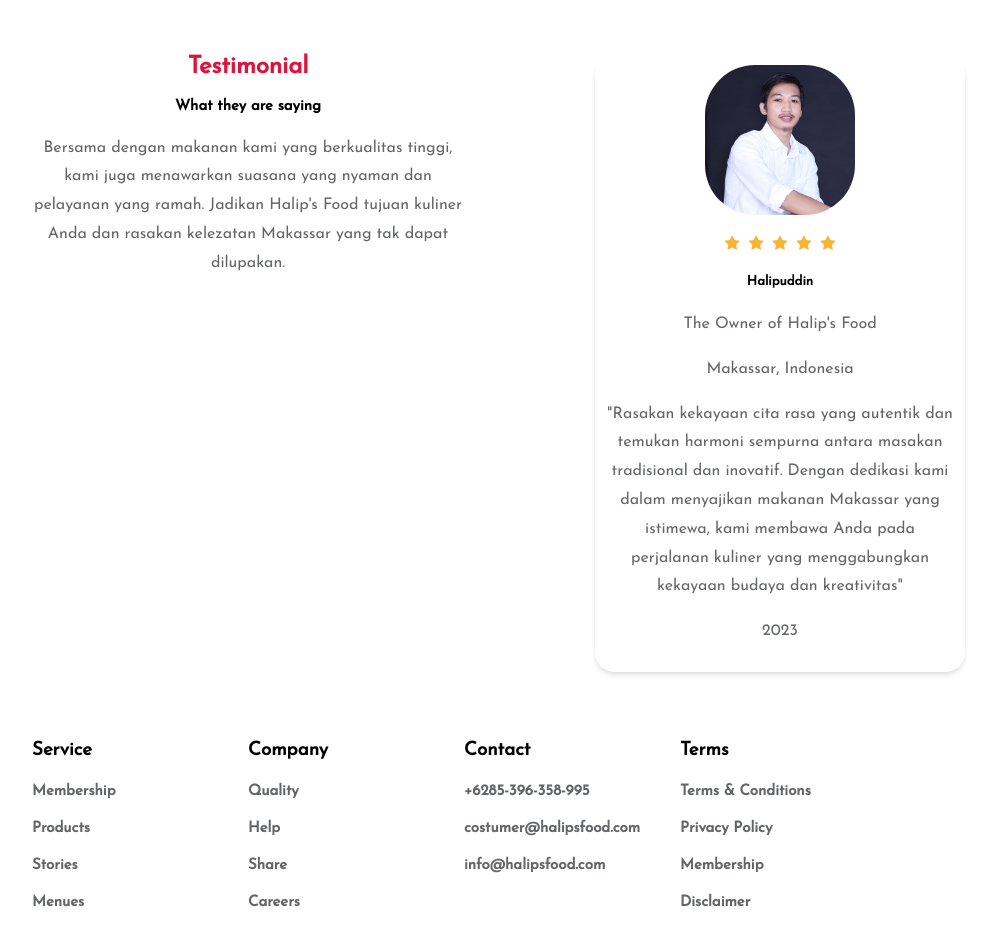
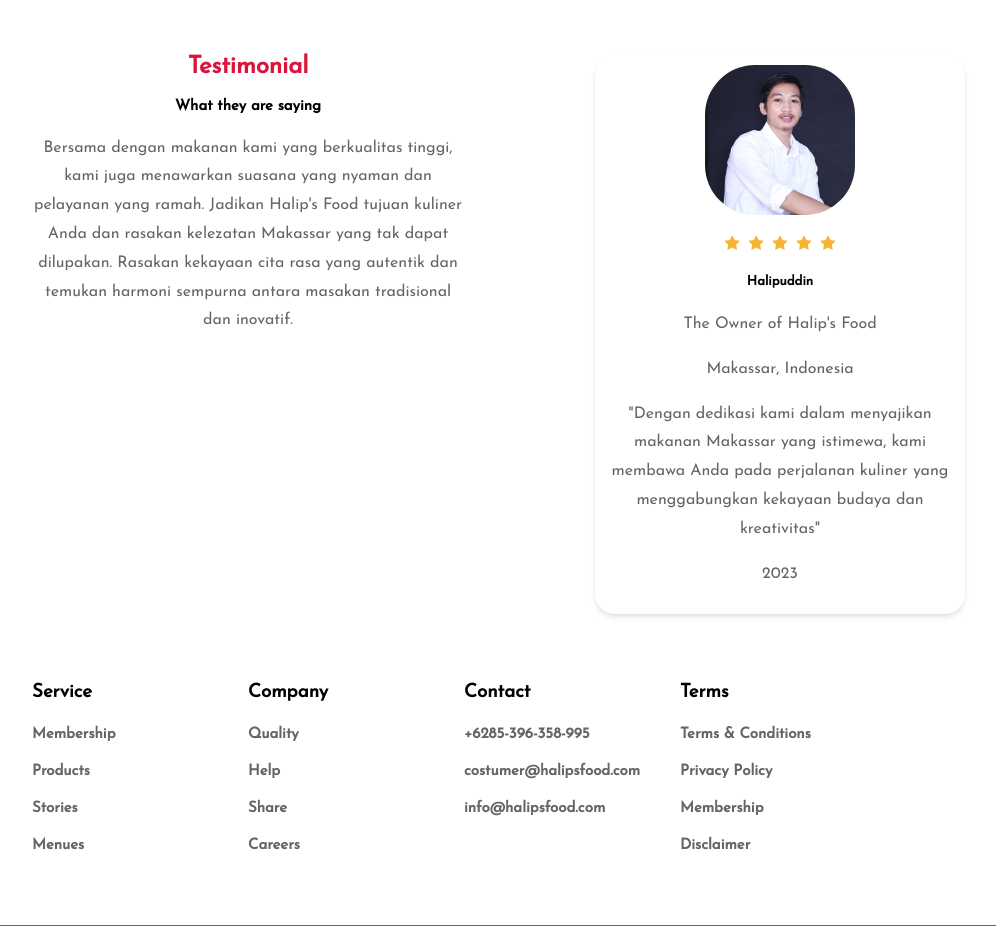
Before and after one commit to Halip26/halips-food, a plain HTML site: page index.html in a window 1280 px wide. Shown: the part 2840-3774 px from the top of the page, without its empty margins (176-1172 px from the left). Drawn offline with Linux system fonts and the light colour scheme.

Commit message:
update content

```diff
--- a/index.html
+++ b/index.html
@@ -9,13 +9,14 @@
     <meta property="og:type" content="website" />
     <meta property="og:site_name" content="Halip's Food" />
     <meta property="og:description" content="Hi, welcome to Halip's Food" />
-    <meta property="og:image" content="./assets/images/me.jpg" />
+    <meta property="og:image" content="./assets/images/logo.png" />
+    <meta property="og:url" content="https://halips-food.vercel.app/" />
     <meta name="twitter:card" content="summary" />
     <meta name="twitter:site" content="@halip26" />
     <meta name="twitter:creator" content="@halip26" />
     <meta name="twitter:title" content="Halip's Food" />
     <meta name="twitter:description" content="Hi, welcome to Halip's Food" />
-    <meta name="twitter:image" content="./assets/images/me.jpg" />
+    <meta name="twitter:image" content="./assets/images/logo.png" />
     <meta name="twitter:url" content="https://halips-food.vercel.app/" />
     <link rel="icon" href="./assets/images/logo.png" />
     <link rel="stylesheet" href="./assets/styles/style.css" />
@@ -113,7 +114,9 @@
               Bersama dengan makanan kami yang berkualitas tinggi, kami juga
               menawarkan suasana yang nyaman dan pelayanan yang ramah. Jadikan
               Halip's Food tujuan kuliner Anda dan rasakan kelezatan Makassar
-              yang tak dapat dilupakan.
+              yang tak dapat dilupakan. Rasakan kekayaan cita rasa yang autentik
+              dan temukan harmoni sempurna antara masakan tradisional dan
+              inovatif.
             </p>
           </div>
         </div>
@@ -136,11 +139,9 @@
             <p>The Owner of Halip's Food</p>
             <p>Makassar, Indonesia</p>
             <p>
-              "Rasakan kekayaan cita rasa yang autentik dan temukan harmoni
-              sempurna antara masakan tradisional dan inovatif. Dengan dedikasi
-              kami dalam menyajikan makanan Makassar yang istimewa, kami membawa
-              Anda pada perjalanan kuliner yang menggabungkan kekayaan budaya
-              dan kreativitas"
+              "Dengan dedikasi kami dalam menyajikan makanan Makassar yang
+              istimewa, kami membawa Anda pada perjalanan kuliner yang
+              menggabungkan kekayaan budaya dan kreativitas"
             </p>
             <p>2023</p>
           </article>
```
